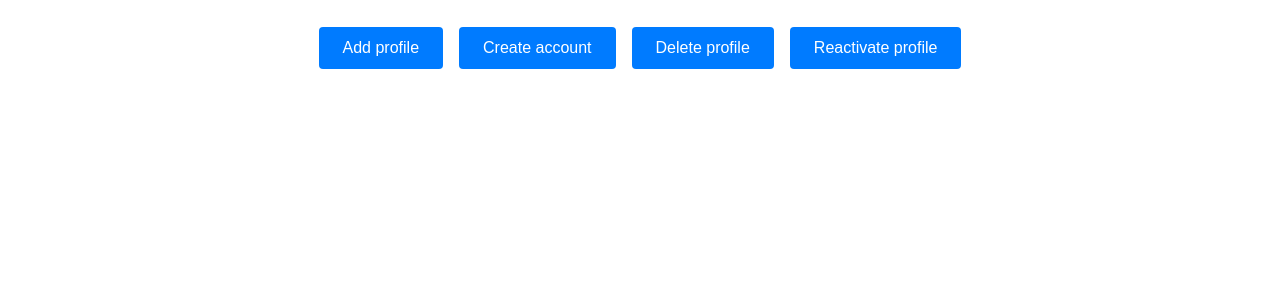
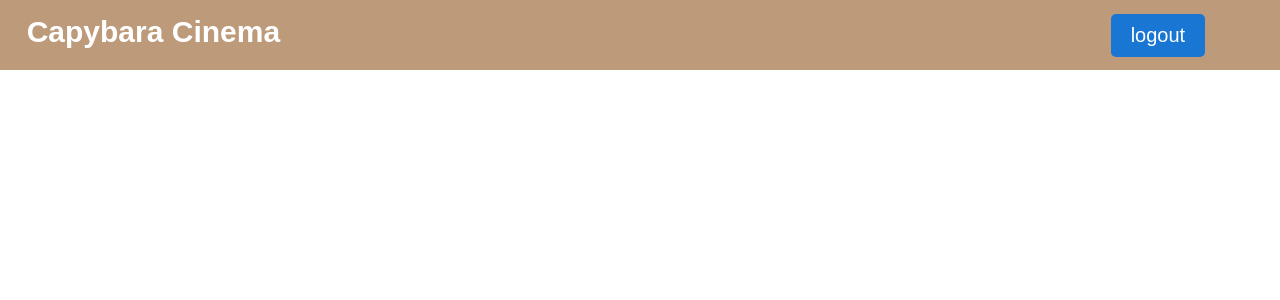
Before and after one commit to Np1311/CinemaBookingSystem, a PHP site: page /admin_home_view.php in a window 1280 px wide. Shown: the top 300 px of the page. Run offline with PHP 8.4, Linux system fonts and the light colour scheme.

Commit message:
update 13.50

```diff
--- a/view/admin_home_view.php
+++ b/view/admin_home_view.php
@@ -1,5 +1,6 @@
 <?php
 require('../controller/admin_controller.php');
+require('header_login.html');
 $admin = new admin_controller;
 
 $admin->displayUser();
@@ -17,6 +18,7 @@ if(isset($_GET['deleteID'])){
     <head>
     <style>
         table {
+            margin-top: 100px;
             border-collapse: collapse;
             width: 100%;
         }
--- a/view/header_login.html
+++ b/view/header_login.html
@@ -38,7 +38,7 @@
 
 
 
-            /* .logout {
+            .logout {
             background-color: #1976d2;
             color: white;
             padding: 10px 20px;
@@ -53,9 +53,9 @@
             .logouthover {
             background-color: #0d47a1;
             color: #ffffff;
-            } */
+            }
 
-            .back {
+            /* .back {
             background-color: rgb(238, 238, 238);
             color: black;
             padding: 10px 20px;
@@ -65,7 +65,7 @@
             font-family: Arial;
             border-radius: 5px;
             cursor: pointer;
-            }
+            } */
 
 
 
@@ -87,10 +87,10 @@
             <div></div>
             <div></div>
             <div class = 'logoutbtn'>
-                <button class="back" onclick="location.href='../view/customer_home_view.php'">Back</button> &nbsp&nbsp
-                <!-- <button class="logout" onclick="location.href='../controller/logout.php'">
+                <!-- <button class="back" onclick="location.href='../view/customer_home_view.php'">Back</button> &nbsp&nbsp -->
+                <button class="logout" onclick="location.href='../controller/logout.php'">
                 logout
-                </button> -->
+                </button>
 
             </div>
 
--- a/view/login_view.php
+++ b/view/login_view.php
@@ -2,7 +2,7 @@
 session_start();
 
 $_SESSION['profile'] = $_GET['profile'];
-require('header_login.html')
+require('header.html')
 
 
 ?>
```
